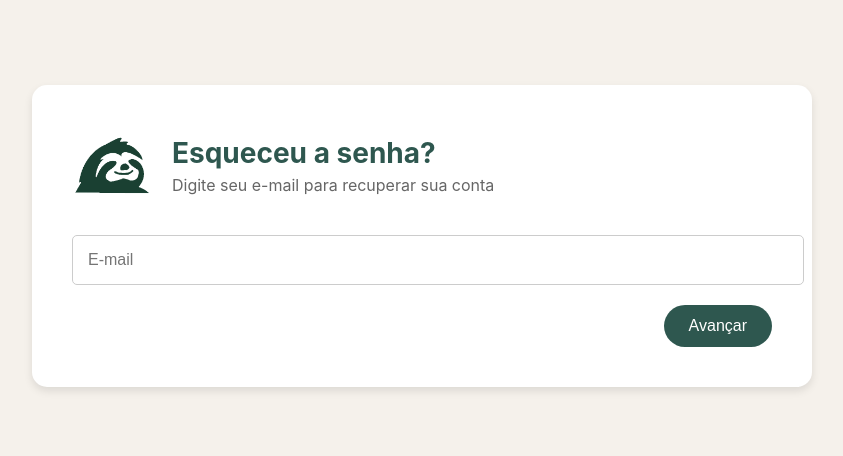
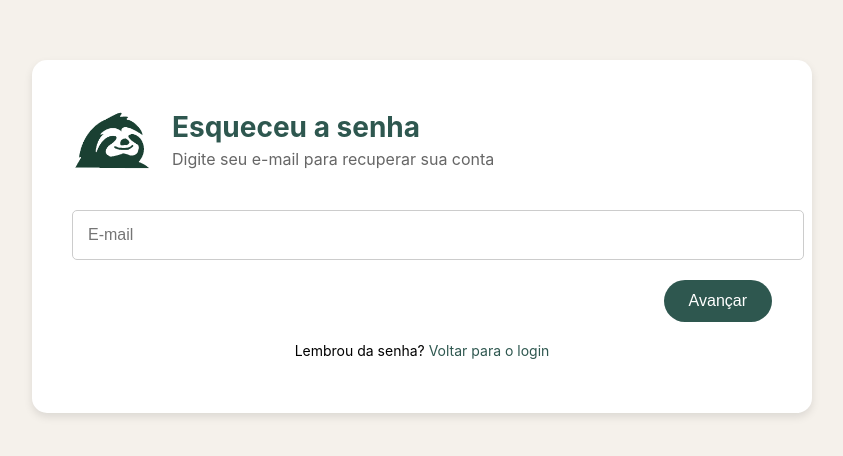
Before and after one commit to Projeto-Des-SW/betterlife-web, a React (Create React App) app: page /recuperarSenha in a window 1280 px wide. Shown: the part 164-620 px from the top of the page, without its empty margins (218-1061 px from the left). Built offline with nearby package versions, Linux system fonts and the light colour scheme.

Commit message:
Atualizando tela de recuperação de senha para incluir opção de voltar para o login

```diff
--- a/src/Pages/RecuperarSenha/RecuperarSenha.jsx
+++ b/src/Pages/RecuperarSenha/RecuperarSenha.jsx
@@ -1,4 +1,5 @@
 import React, { useState } from 'react';
+import { Link } from 'react-router-dom';
 import styles from "./RecuperarSenha.module.css";
 import logo from "../../Assets/logo2.png";
 import RecuperarSenhaService from '../../Services/RecuperarSenha/RecuperarSenha-service';
@@ -50,7 +51,7 @@ const RecuperarSenha = () => {
         <div className={styles.logoTitleSection}>
           <img src={logo} alt="Logo" className={styles.logo} />
           <div>
-            <h2 className={styles.title}>Esqueceu a senha?</h2>
+            <h2 className={styles.title}>Esqueceu a senha</h2>
             <p className={styles.subTitle}>Digite seu e-mail para recuperar sua conta</p>
           </div>
         </div>
@@ -66,6 +67,9 @@ const RecuperarSenha = () => {
           {emailError && <span className={styles.error}>{emailError}</span>}
           <button type="submit" className={styles.submitButton}>Avançar</button>
         </form>
+        <p className={styles.backToLogin}>
+          Lembrou da senha? <Link to="/login">Voltar para o login</Link>
+        </p>
       </div>
     </div>
   );
--- a/src/Pages/RecuperarSenha/RecuperarSenha.module.css
+++ b/src/Pages/RecuperarSenha/RecuperarSenha.module.css
@@ -75,3 +75,19 @@
   .submitButton:hover {
     background-color: #234c43;
   }
+
+  /* Texto "Voltar para o login" */
+  .backToLogin {
+    margin-top: 20px;
+    text-align: center;
+    font-size: 14px;
+  }
+
+  .backToLogin a {
+    color: #2e574f;
+    text-decoration: none;
+  }
+
+  .backToLogin a:hover {
+    text-decoration: underline;
+  }
```
Lines whose indentation alone changed are shown as unchanged.
